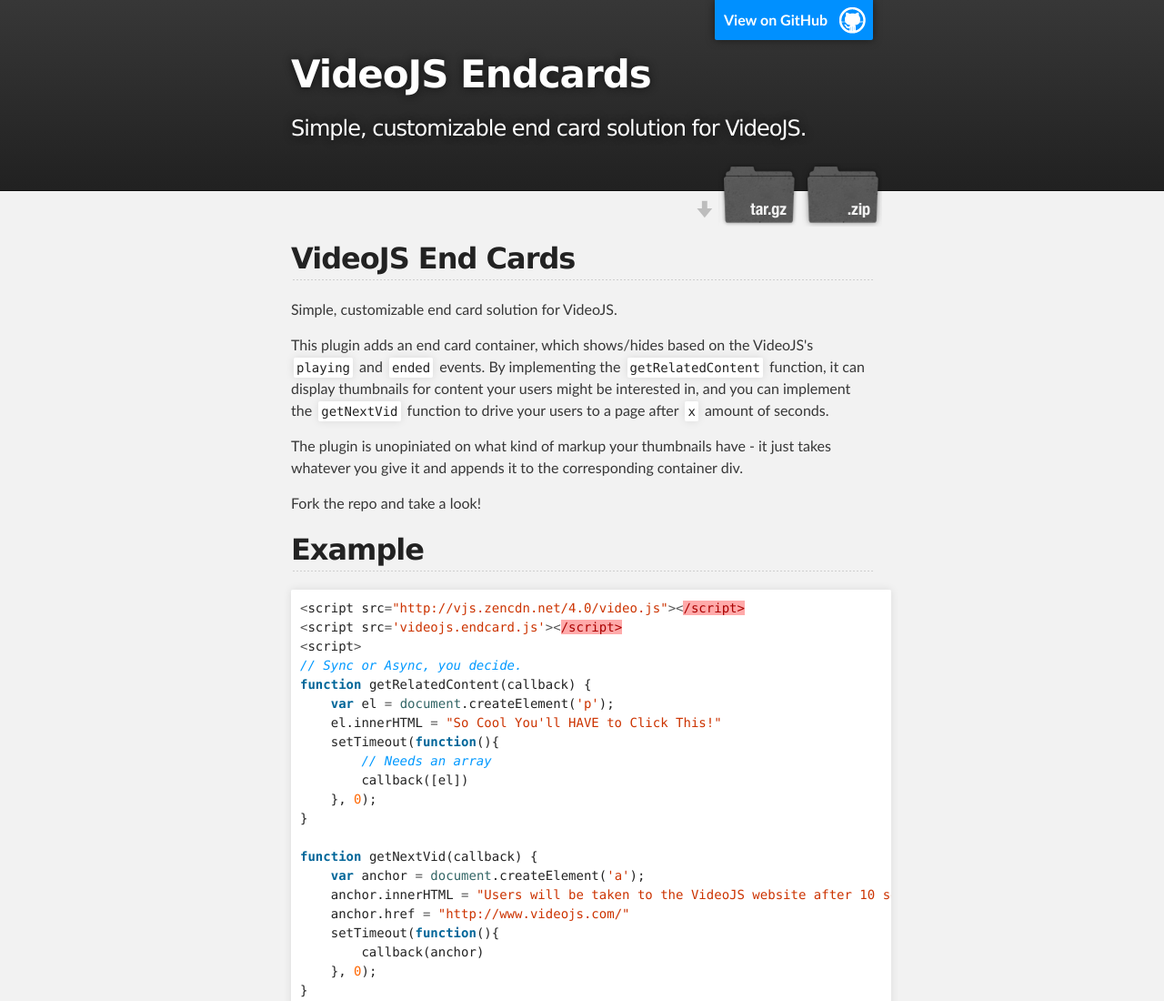
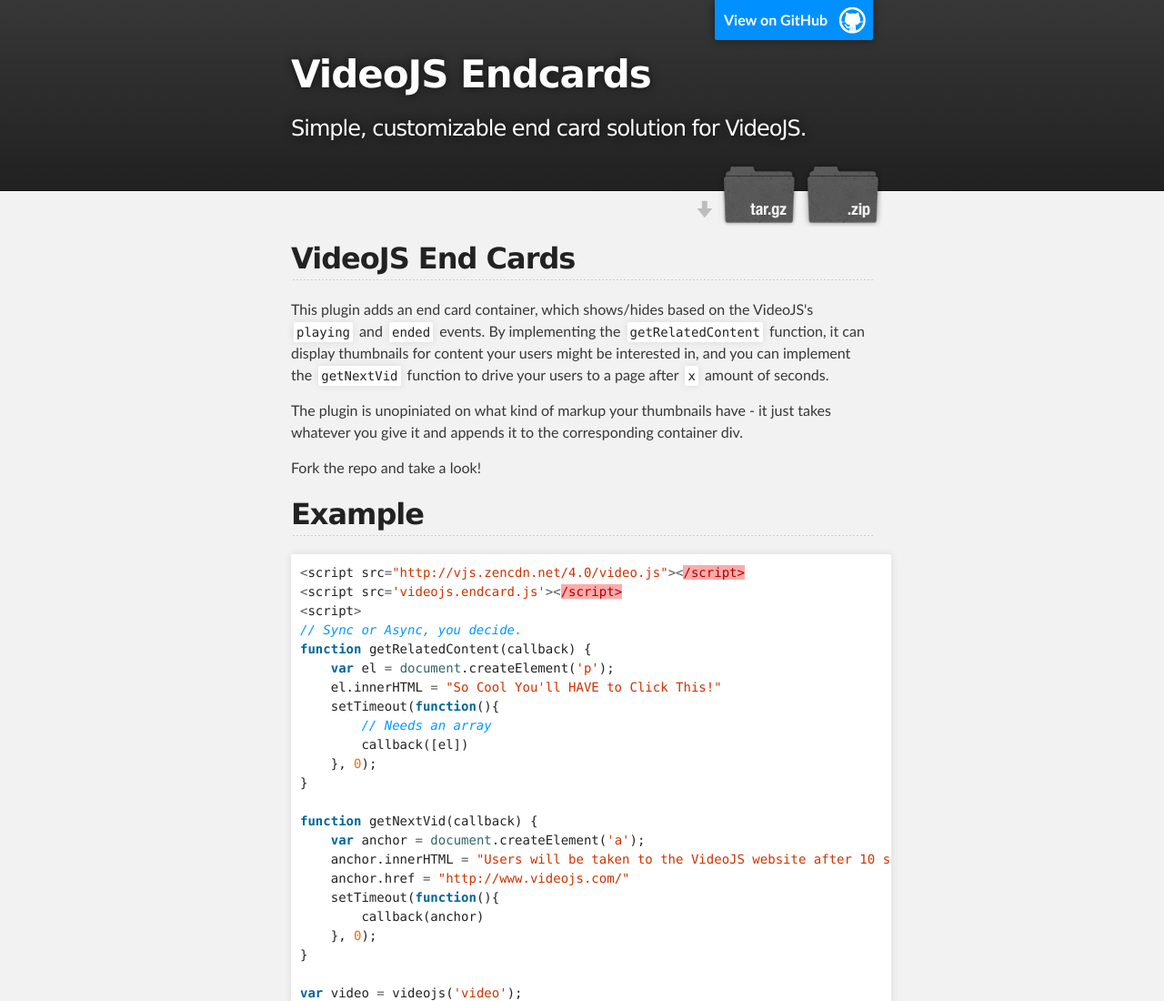
Before and after one commit to theonion/videojs-endcard, a plain HTML site: page index.html in a window 1280 px wide. Shown: the top 1100 px of the page at 91% size. Drawn offline with Linux system fonts and the light colour scheme.

Commit message:
repetition

```diff
--- a/index.html
+++ b/index.html
@@ -33,8 +33,6 @@
       <section id="main_content" class="inner">
         <h2>
 <a name="videojs-end-cards" class="anchor" href="#videojs-end-cards"><span class="octicon octicon-link"></span></a>VideoJS End Cards</h2>
-
-<p>Simple, customizable end card solution for VideoJS.</p>
 
 <p>This plugin adds an end card container, which shows/hides based on the VideoJS's <code>playing</code> and <code>ended</code> events. By implementing the <code>getRelatedContent</code> function, it can display thumbnails for content your users might be interested in, and you can implement the <code>getNextVid</code> function to drive your users to a page after <code>x</code> amount of seconds.</p>
 
```
